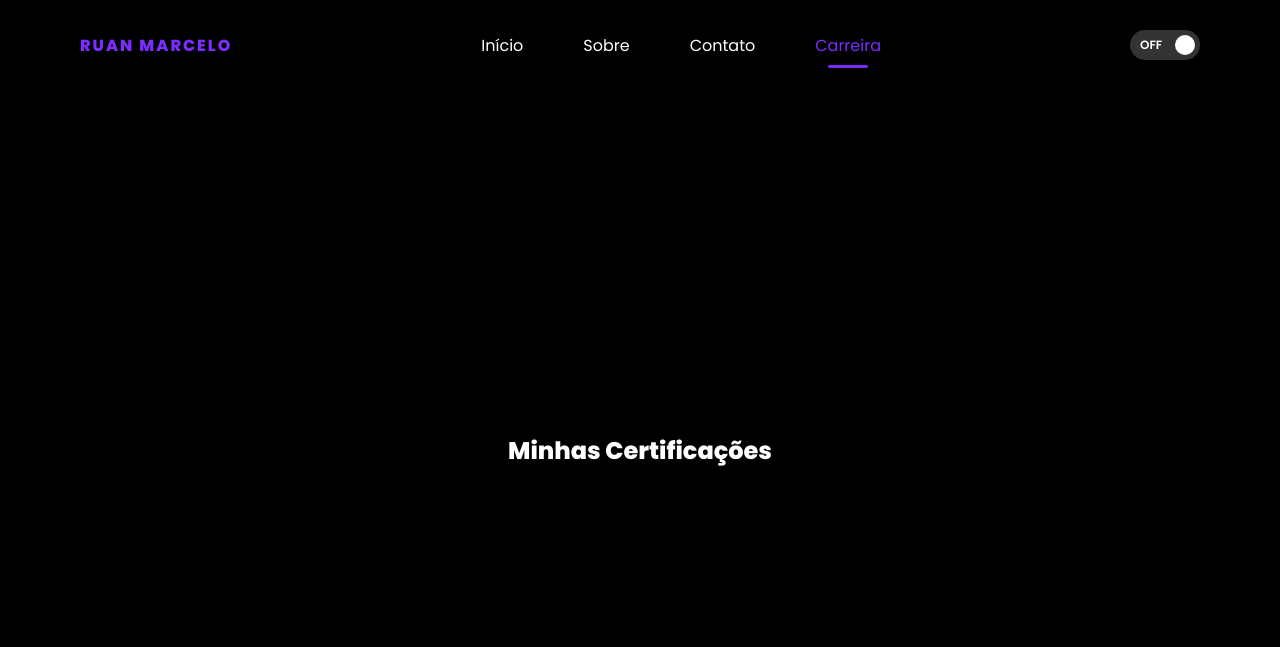
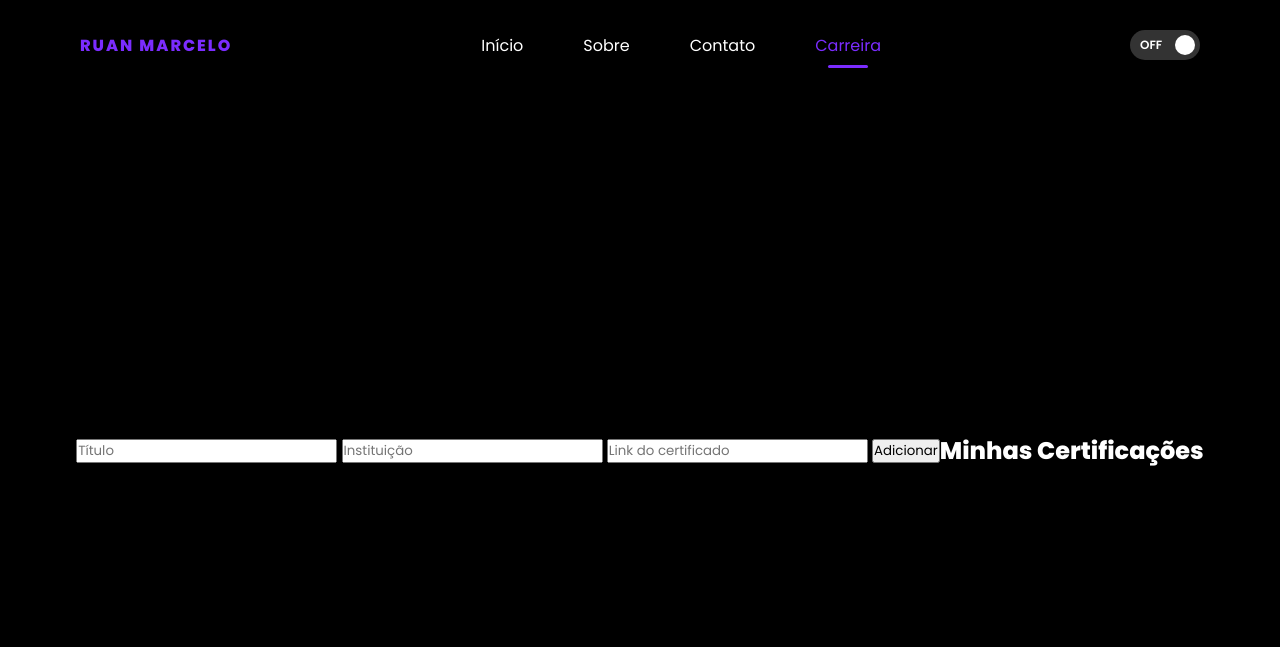
Before and after one commit to Ruan-Marcelo/Ruan-2.0, a plain HTML site: page carreira.html in a window 1280 px wide. Shown: the top 647 px of the page. Drawn offline with nearby package versions, Linux system fonts and the light colour scheme.

Commit message:
inserir certificações

```diff
--- a/carreira.html
+++ b/carreira.html
@@ -42,6 +42,13 @@
     </header>
 
     <main>
+      <form id="formCertificacao">
+        <input type="text" id="titulo" placeholder="Título" />
+        <input type="text" id="instituicao" placeholder="Instituição" />
+        <input type="text" id="link" placeholder="Link do certificado" />
+
+        <button type="submit">Adicionar</button>
+      </form>
       <section class="certificacoes">
         <h2>Minhas Certificações</h2>
 
```
